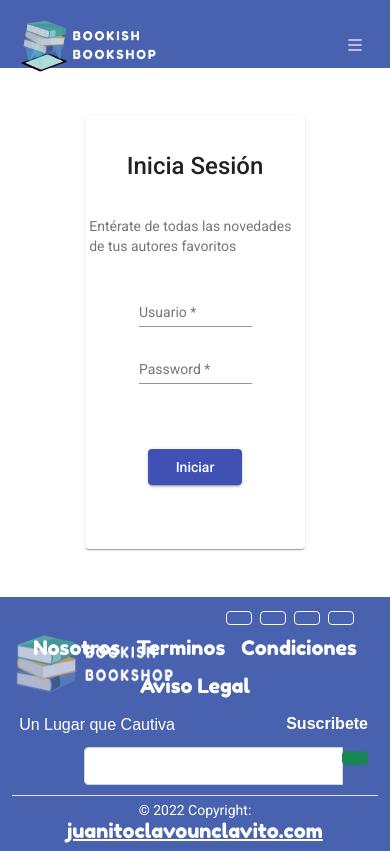
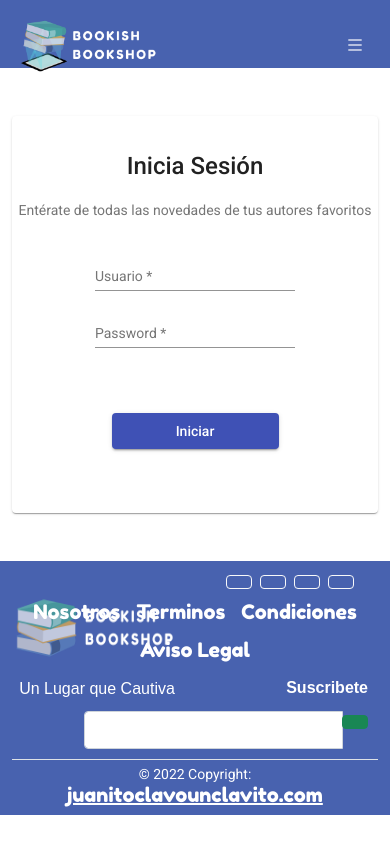
Before and after one commit to DAWA-7/UG_SOF-S-MA-7-1_DAWA_Project-Bookish-Bookshop, an Angular app: page /login in a window 390 px wide. Built offline with nearby package versions, Linux system fonts and the light colour scheme; some icons are missing; a web font is replaced by a local one.

Commit message:
Login component add responsive

```diff
--- a/src/app/login/login.component.css
+++ b/src/app/login/login.component.css
@@ -11,14 +11,6 @@
     align-items: center;
 }
 
-mat-card{
-    width: 60%;
-    display: flex;
-    justify-content: center;
-    align-items: center;
-    flex-direction: column;
-}
-
 button{
     width:50%;
     margin-left:25%;
--- a/src/app/login/login.component.html
+++ b/src/app/login/login.component.html
@@ -1,7 +1,7 @@
 <div class="container my-5">
   <mat-card>
-    <mat-card-title class="row my-4">Inicia Sesión</mat-card-title>
-    <mat-card-subtitle class="row my-3">Entérate de todas las novedades de tus autores favoritos</mat-card-subtitle>
+    <mat-card-title class="row my-4 text-center">Inicia Sesión</mat-card-title>
+    <mat-card-subtitle class="row my-3 text-center">Entérate de todas las novedades de tus autores favoritos</mat-card-subtitle>
     <form [formGroup]="frmLogin" (ngSubmit)="onSubmit(usuario.value, password.value)">
       <mat-form-field class="campos-field mt-3">
         <input matInput placeholder="Usuario" formControlName="usuario" #usuario>
```
